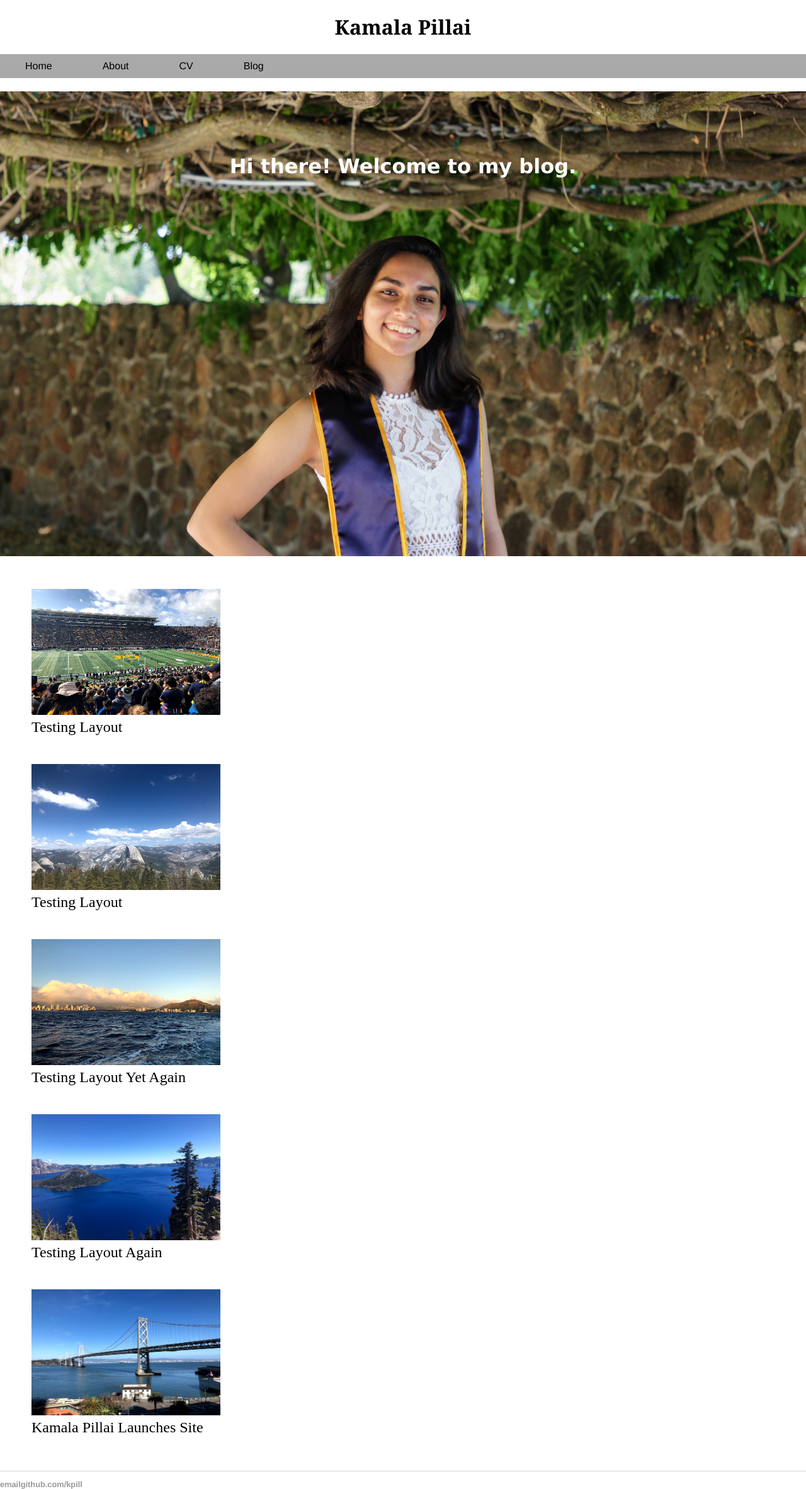
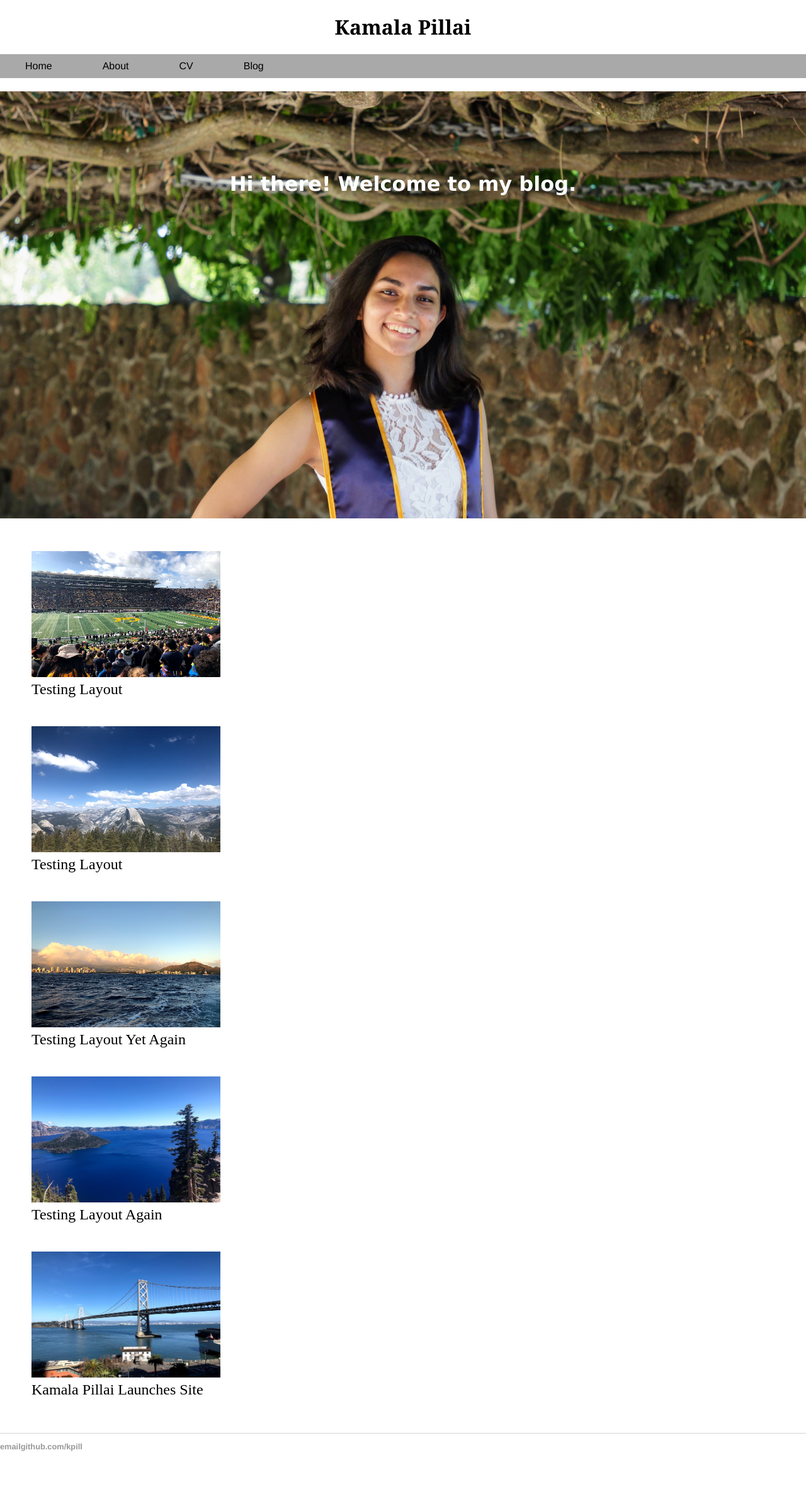
Before and after one commit to kpill/kpill.github.io, a Jekyll site: the page built from index.html, in a window 1280 px wide. Shown: the whole page at 63% size. Built offline with Jekyll 4.4.1, drawn with Linux system fonts in a browser that asks for light colours; after the commit the page ends 2304 px from its top, so only the background shows below that.

Commit message:
Update main.css

```diff
--- a/css/main.css
+++ b/css/main.css
@@ -67,8 +67,8 @@ h1.welcome {
 	font-family: "Lucida Sans Unicode", "Lucida Grande", sans-serif;
 	color: white;
 	font-weight: bold;
-	padding-top: 100px;
-	padding-bottom: 600px;
+	padding-top: 10vw;
+	padding-bottom: 40vw;
 }
 
 p {
```
